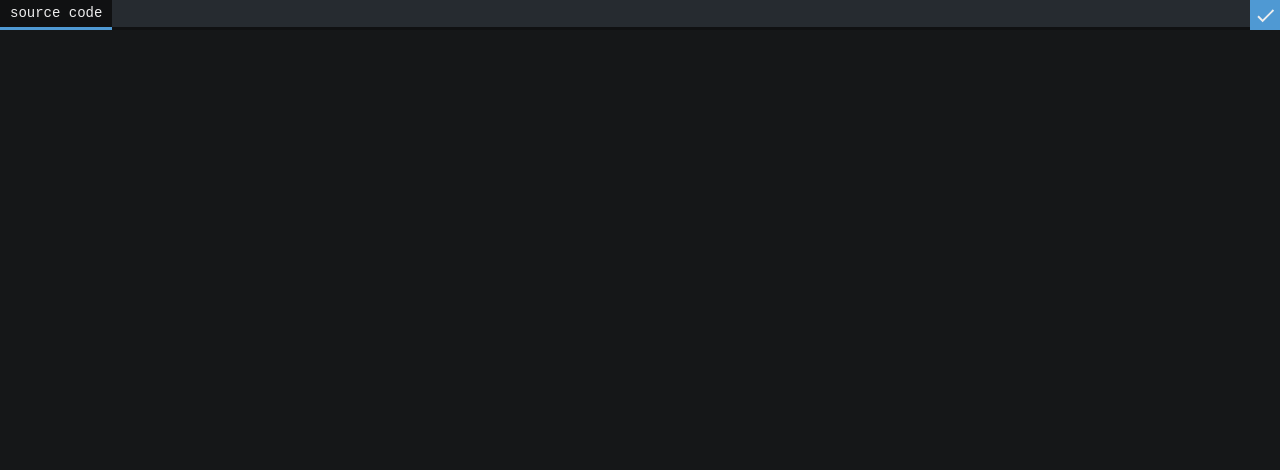
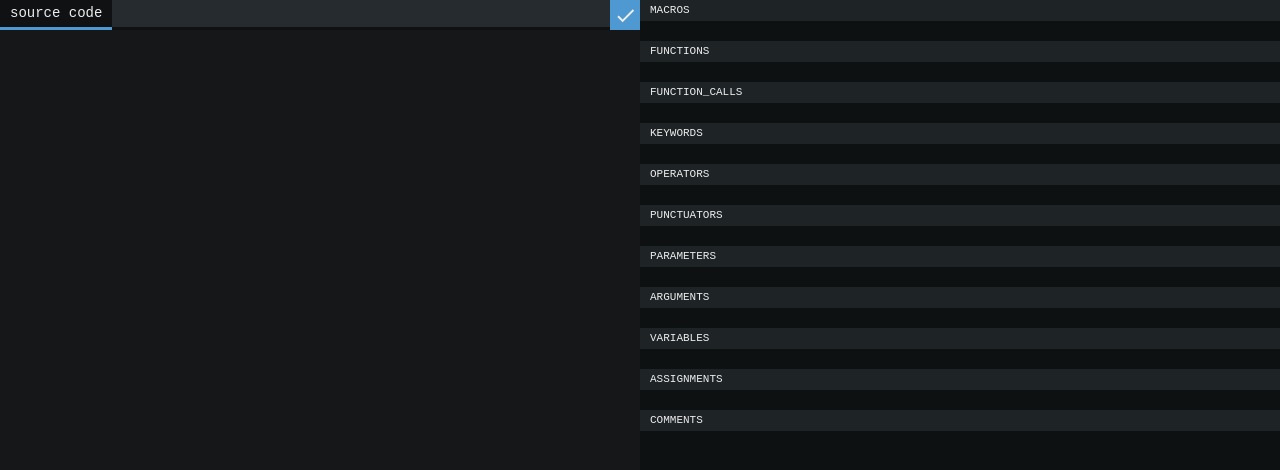
Before and after one commit to arnellebalane/proglangs, a website with bundled scripts: page code-tokenizer/demo/index.html in a window 1280 px wide. Both pictures are taken after a click on the element 1265 px from the left and 15 px from the top of the page. Built offline with nearby package versions, Linux system fonts and the light colour scheme.

Commit message:
demo for basic code tokenizer

```diff
--- a/code-tokenizer/demo/index.html
+++ b/code-tokenizer/demo/index.html
@@ -14,8 +14,10 @@
                     <span data-action="tokenize"></span>
                 </nav>
             </div>
-            <textarea id="code"></textarea>
+            <textarea id="code" autofocus></textarea>
         </div>
+
+        <div id="tokens"></div>
 
         <script src="javascripts/jquery.js"></script>
         <script src="javascripts/code-tokenizer.js"></script>
--- a/code-tokenizer/demo/javascripts/application.js
+++ b/code-tokenizer/demo/javascripts/application.js
@@ -0,0 +1,21 @@
+var $editor = $('#editor');
+var $tokens = $('#tokens');
+
+
+$('[data-action="tokenize"]').on('click', function() {
+    var code = $('#code').val();
+    var tokens = tokenize_code_basic(code);
+
+    $tokens.empty();
+    for (var key in tokens) {
+        var section = $('<section></section>');
+        section.append('<h1>' + key + '</h1>');
+        for (var i = 0; i < tokens[key].length; i++) {
+            section.append('<p>' + tokens[key][i] + '</p>');
+        }
+        $tokens.append(section);
+    }
+
+    $editor.addClass('half');
+    $tokens.addClass('shown');
+});
--- a/code-tokenizer/demo/stylesheets/styles.css
+++ b/code-tokenizer/demo/stylesheets/styles.css
@@ -25,6 +25,7 @@ html {
 body {
     height: 100%;
     background-color: #151718;
+    overflow: hidden;
 }
 
 
@@ -34,6 +35,11 @@ body {
     left: 0;
     right: 0;
     bottom: 0;
+    transition: right 300ms ease;
+}
+
+#editor.half {
+    right: 50%;
 }
 
 
@@ -91,3 +97,46 @@ textarea {
     border: none;
     background: none;
 }
+
+
+#tokens {
+    position: absolute;
+    top: 0;
+    left: 100%;
+    bottom: 0;
+    width: 50%;
+    background-color: #0e1112;
+    overflow: auto;
+    transition: left 300ms ease;
+}
+
+#tokens.shown {
+    left: 50%;
+}
+
+
+#tokens section {
+    position: relative;
+    padding: 3.1rem 1rem 1rem 1rem;
+}
+
+
+#tokens h1 {
+    position: absolute;
+    top: 0;
+    left: 0;
+    right: 0;
+    height: 2.1rem;
+    font: normal 1.1rem/2.1rem "Ubuntu Mono", monospace;
+    text-transform: uppercase;
+    color: #eee;
+    background-color: #1e2326;
+    padding: 0 10px;
+}
+
+
+#tokens p {
+    font: normal 1.2rem/1 "Ubuntu Mono", monospace;
+    color: #9fca56;
+    margin-bottom: 5px;
+}
```
